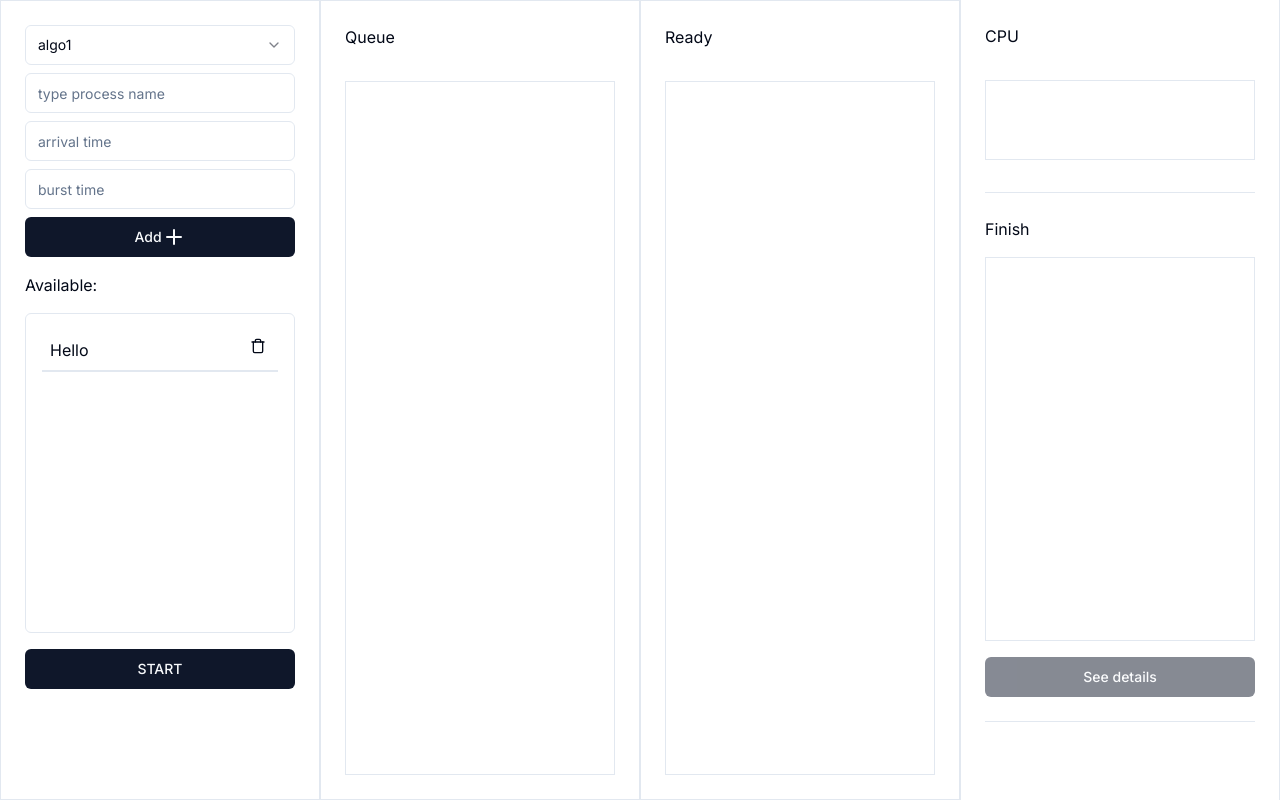
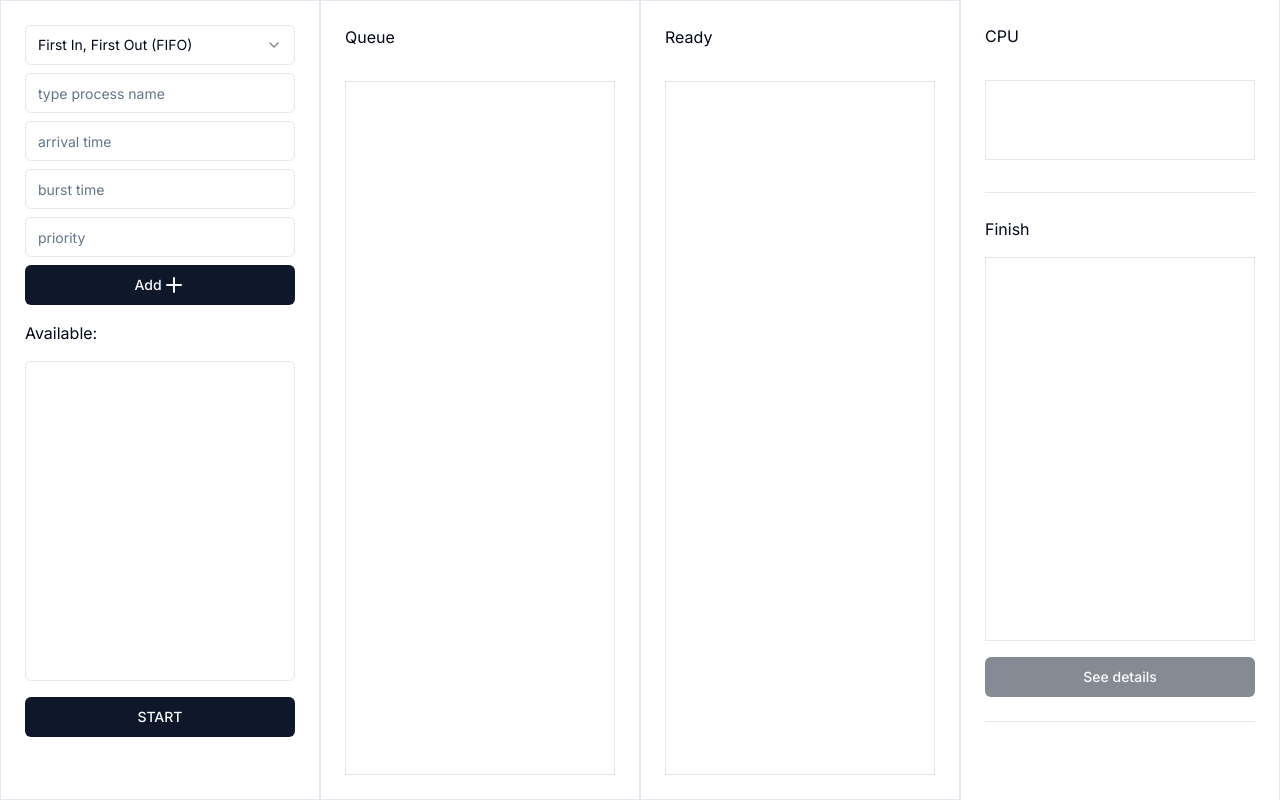
Before and after one commit to HBR12/ordannance, a Next.js app: page / in a window 1280 px wide. Built offline with nearby package versions, Linux system fonts and the light colour scheme.

Commit message:
adding api requests

```diff
--- a/src/app/page.tsx
+++ b/src/app/page.tsx
@@ -1,10 +1,11 @@
 "use client";
-import DataEntry from "@/components/DataEntry";
+import DataEntry, { process } from "@/components/DataEntry";
 import Queue from "@/components/Queue";
 import Ready from "@/components/Ready";
 import { response } from "@/lib/response";
 import { useEffect, useState } from "react";
 import CPU from "@/components/CPU";
+import { fetchData } from "@/lib/action";
 
 export type state =
   | {
@@ -23,8 +24,14 @@ export default function Home() {
   useEffect(() => {
     console.log(state);
   }, [state]);
-  const startAnimation = async () => {
-    const result = response;
+
+  const structData = (mode: string, data: process[]) => {
+    const struct = { Algorithm: mode, processes: data };
+    return struct;
+  };
+
+  const startAnimation = async (mode: string, data: process[]) => {
+    const result = await fetchData(structData(mode, data));
     setEndResult(null);
     setStartbtn(false);
     for (let i = 0; i < result.States.length; i++) {
--- a/src/components/CPU.tsx
+++ b/src/components/CPU.tsx
@@ -21,7 +21,10 @@ export default function CPU(props: { state: state; result: any }) {
                     key={task.id}
                     className="flex flex-row justify-between items-center border border-2 p-2 mb-4"
                   >
-                    <h1>Hello</h1>
+                    <h1 className="text-lg">{task.id}</h1>
+                    <p className="italic text-slate-500 text-sm">
+                      BR:{task.burstTime == -1 ? 0 : task.burstTime}
+                    </p>
                   </div>
                 )
             )}
--- a/src/components/DataEntry.tsx
+++ b/src/components/DataEntry.tsx
@@ -4,7 +4,7 @@ import { ScrollArea } from "@/components/ui/scroll-area";
 import { Input } from "./ui/input";
 import { Button } from "./ui/button";
 import { Plus, Trash } from "lucide-react";
-import { useEffect, useState } from "react";
+import { useEffect, useRef, useState } from "react";
 import {
   Select,
   SelectContent,
@@ -13,59 +13,143 @@ import {
   SelectValue,
 } from "@/components/ui/select";
 
+export type process = {
+  del: number;
+  id: string;
+  arrivalTime: number;
+  burstTime: number;
+  priority: number;
+};
+
 export default function DataEntry(props: {
-  callback: () => void;
+  callback: (mode: string, data: process[]) => void;
   startState: any;
 }) {
+  const [btn, setBtn] = useState(1);
+
+  const [id, setId] = useState(1);
   const [name, setName] = useState("");
   const [arrival, setArrival] = useState("");
   const [burst, setBurst] = useState("");
-  const [btn, setBtn] = useState(1);
+  const [priority, setPriority] = useState("");
+  const [algo, setAlgo] = useState("First Come First Served");
+  const [list, setList] = useState<process[]>([]);
+  useEffect(() => {
+    console.log(list);
+  }, [list]);
+
   useEffect(() => {
     props.startState ? setBtn(1) : setBtn(0);
   }, [props.startState]);
-  const handleData = () => {};
+
+  const addNewProc = () => {
+    const obj: process = {
+      del: id,
+      id: name,
+      arrivalTime: parseInt(arrival),
+      burstTime: parseInt(burst),
+      priority: parseInt(priority),
+    };
+    setList((prevList) => {
+      return [...prevList, obj];
+    });
+    setId((prevId) => {
+      return prevId + 1;
+    });
+  };
+
+  const removeProc = (id: number) => {
+    setList((prevList) => {
+      return prevList.filter((item) => item.del !== id);
+    });
+  };
 
   return (
-    <ScrollArea className="h-screen w-1/4 min-w-72 border border-x border-solid p-6 flex flex-col">
-      <form onSubmit={handleData} className="flex flex-col gap-2 mb-4">
-        <Select defaultValue="algo1">
+    <div className="h-screen w-1/4 min-w-72 border border-x border-solid p-6 flex flex-col">
+      <div className="flex flex-col gap-2 mb-4">
+        <Select
+          defaultValue="First Come First Served"
+          onValueChange={(e) => {
+            setAlgo(e);
+          }}
+        >
           <SelectTrigger className="">
-            <SelectValue placeholder="algo1" defaultChecked={true} />
+            <SelectValue
+              placeholder="First Come First Served"
+              defaultChecked={true}
+            />
           </SelectTrigger>
           <SelectContent>
-            <SelectItem value="algo1">algo1</SelectItem>
-            <SelectItem value="algo2">algo2</SelectItem>
-            <SelectItem value="algo3">algo3</SelectItem>
+            <SelectItem value="First Come First Served">
+              First In, First Out {"("}FIFO{")"}
+            </SelectItem>
+            <SelectItem value="Shortest Job First">
+              Shortest Job First {"("}SJF{")"}
+            </SelectItem>
+            <SelectItem value="Shortest Remaining Time First">
+              Shortest Remaining Time First {"("}SRTF{")"}
+            </SelectItem>
+            <SelectItem value="Highest Priority First">
+              Highest Priority First {"("}HPF{")"}
+            </SelectItem>
           </SelectContent>
         </Select>
         <Input
           placeholder="type process name"
+          type="text"
           onChange={(e) => setName(e.target.value)}
         />
         <Input
           placeholder="arrival time"
+          type="number"
+          min="0"
+          max="10"
           onChange={(e) => setArrival(e.target.value)}
         />
         <Input
           placeholder="burst time"
+          type="number"
+          min="0"
+          max="10"
           onChange={(e) => setBurst(e.target.value)}
         />
-        <Button className="w-full">
+        <Input
+          placeholder="priority"
+          type="number"
+          min="0"
+          max="10"
+          onChange={(e) => setPriority(e.target.value)}
+        />
+        <Button className="w-full" onClick={addNewProc}>
           Add
           <Plus />
         </Button>
-      </form>
+      </div>
       <div className="flex flex-col gap-4">
         <h1>Available:</h1>
         <ScrollArea className="h-[320px] rounded-md border p-4 flex flex-col">
-          <div className="flex flex-row justify-between border-b border-b-2 p-2">
-            <h1>Hello</h1>
-            <Trash className="h-4" />
-          </div>
+          {list &&
+            list.map((proc) => (
+              <div className="flex flex-row items-center justify-between border-b border-b-2 p-2">
+                <h1>{proc.id}</h1>
+                <Button
+                  variant="ghost"
+                  onClick={() => {
+                    removeProc(proc.del);
+                  }}
+                >
+                  <Trash className="w-4 h-4" />
+                </Button>
+              </div>
+            ))}
         </ScrollArea>
         {btn ? (
-          <Button className="w-full" onClick={props.callback}>
+          <Button
+            className="w-full"
+            onClick={() => {
+              props.callback(algo, list);
+            }}
+          >
             START
           </Button>
         ) : (
@@ -74,6 +158,6 @@ export default function DataEntry(props: {
           </Button>
         )}
       </div>
-    </ScrollArea>
+    </div>
   );
 }
--- a/src/components/Finish.tsx
+++ b/src/components/Finish.tsx
@@ -13,7 +13,10 @@ export default function Finish(props: { state: state }) {
                 key={task.id}
                 className="flex flex-row justify-between items-center border border-2 p-2 mb-4"
               >
-                <h1>Hello</h1>
+                <h1 className="text-lg">{task.id}</h1>
+                <p className="italic text-slate-500 text-sm">
+                  BR:{task.burstTime == -1 ? 0 : task.burstTime}
+                </p>
               </div>
             )
         )}
--- a/src/components/Queue.tsx
+++ b/src/components/Queue.tsx
@@ -20,7 +20,10 @@ export default function Queue(props: { state: state }) {
                   key={task.id}
                   className="flex flex-row justify-between items-center border border-2 p-2 mb-4"
                 >
-                  <h1>Hello</h1>
+                  <h1 className="text-lg">{task.id}</h1>
+                  <p className="italic text-slate-500 text-sm">
+                    BR:{task.burstTime == -1 ? 0 : task.burstTime}
+                  </p>
                 </div>
               )
           )}
--- a/src/components/Ready.tsx
+++ b/src/components/Ready.tsx
@@ -17,7 +17,10 @@ export default function Ready(props: { state: state }) {
                   key={task.id}
                   className="flex flex-row justify-between items-center border border-2 p-2 mb-4"
                 >
-                  <h1>Hello</h1>
+                  <h1 className="text-lg">{task.id}</h1>
+                  <p className="italic text-slate-500 text-sm">
+                    BR:{task.burstTime == -1 ? 0 : task.burstTime}
+                  </p>
                 </div>
               )
           )}
--- a/src/lib/action.ts
+++ b/src/lib/action.ts
@@ -0,0 +1,24 @@
+"use server";
+
+export async function fetchData(data: any): Promise<any> {
+  return fetch("https://apirequests.pythonanywhere.com/schedule", {
+    method: "POST",
+    headers: {
+      "Content-Type": "application/json",
+    },
+    body: JSON.stringify(data),
+  })
+    .then((response) => {
+      if (!response.ok) {
+        throw new Error("Network response was not ok");
+      }
+      return response.json();
+    })
+    .then((result) => {
+      return result;
+    })
+    .catch((error) => {
+      console.error("There was a problem with your fetch operation:", error);
+      throw error;
+    });
+}
```
